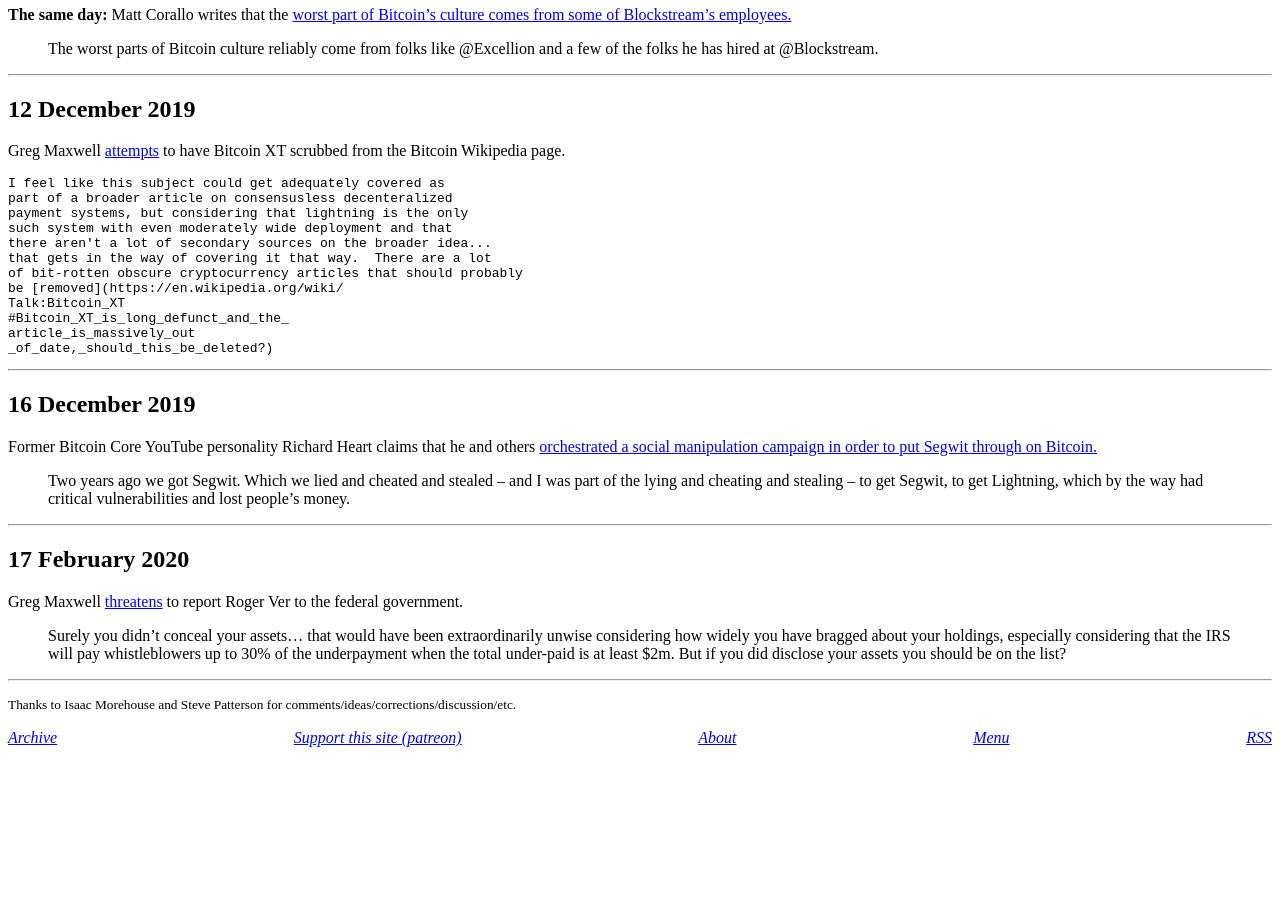
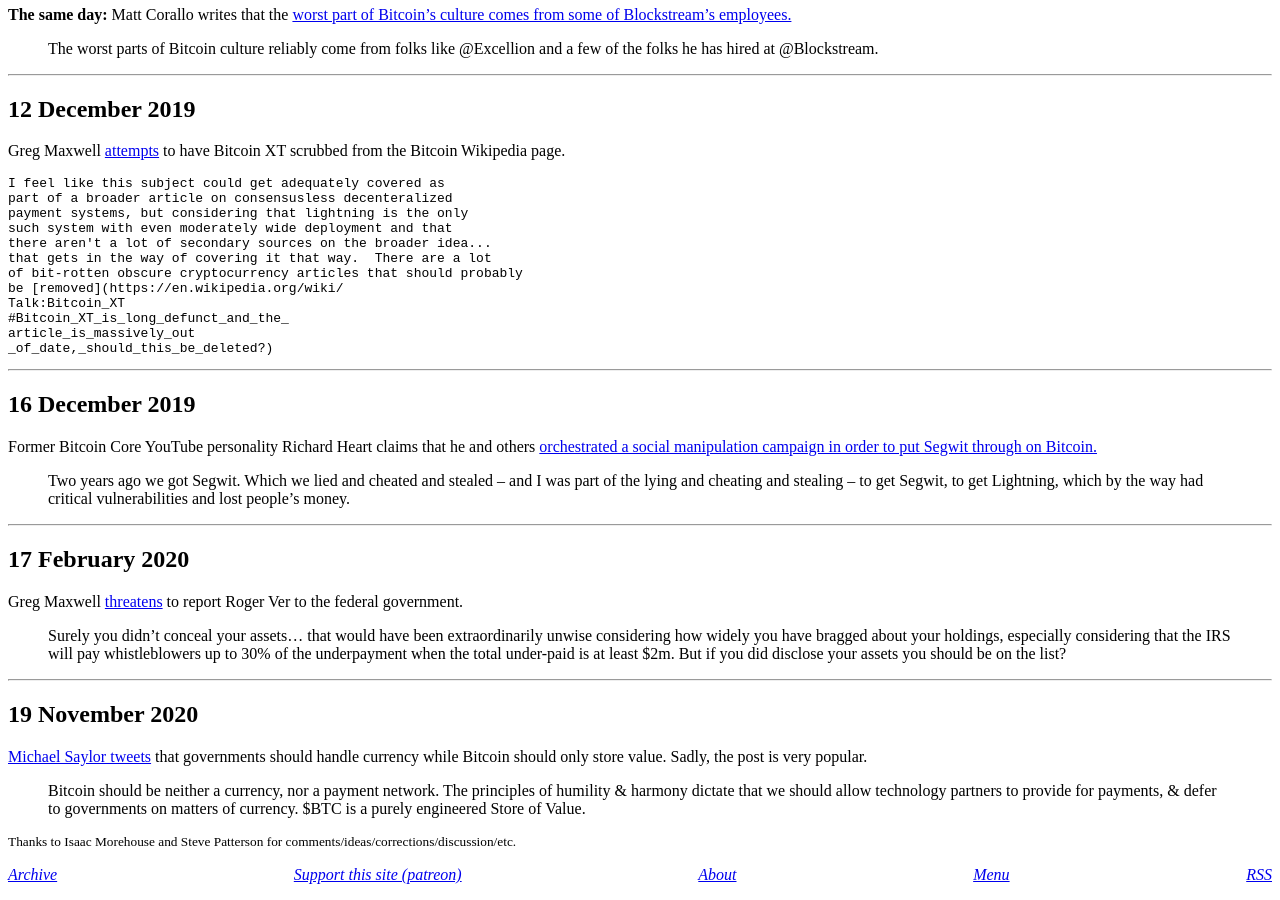
Before and after one commit to derykmakgill/website, a Jekyll site: the page built from testbtc.md, in a window 1280 px wide and 900 px high, scrolled down 22347 px. Built offline with Jekyll 4.4.1, drawn with Linux system fonts in a browser that asks for light colours; a script that is not in the unit is left out; before the commit the page ends 23110 px from its top, so only the background shows below that.

Commit message:
Update testbtc.md

```diff
--- a/testbtc.md
+++ b/testbtc.md
@@ -1219,4 +1219,10 @@
 
 ---
 
+## 19 November 2020
+
+[Michael Saylor tweets](https://twitter.com/michael_saylor/status/1329446490117451785) that governments should handle currency while Bitcoin should only store value. Sadly, the post is very popular.
+
+>Bitcoin should be neither a currency, nor a payment network. The principles of humility & harmony dictate that we should allow technology partners to provide for payments, & defer to governments on matters of currency.  $BTC is a purely engineered Store of Value.
+
 <small>Thanks to Isaac Morehouse and Steve Patterson for comments/ideas/corrections/discussion/etc.</small>
```
